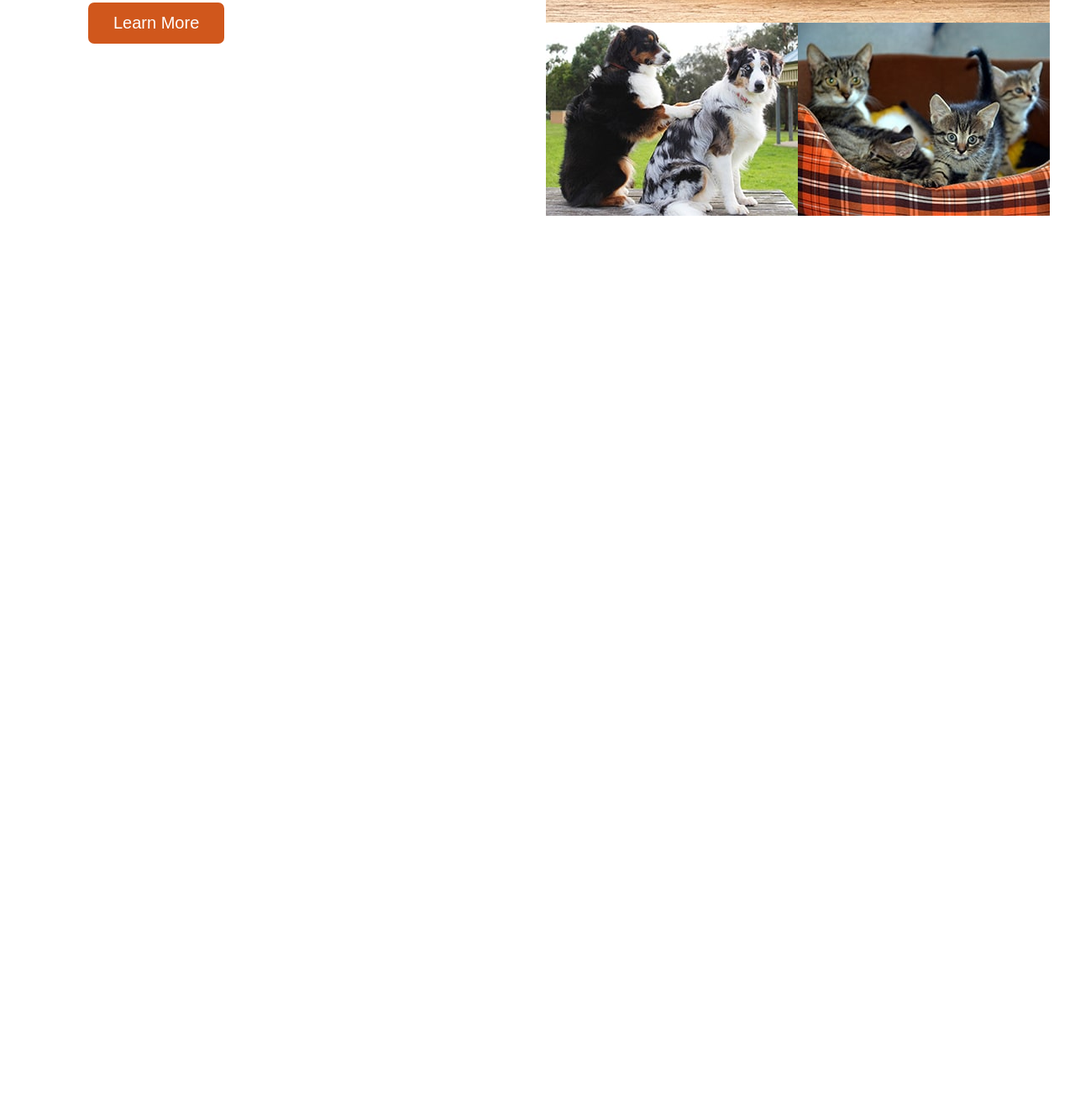
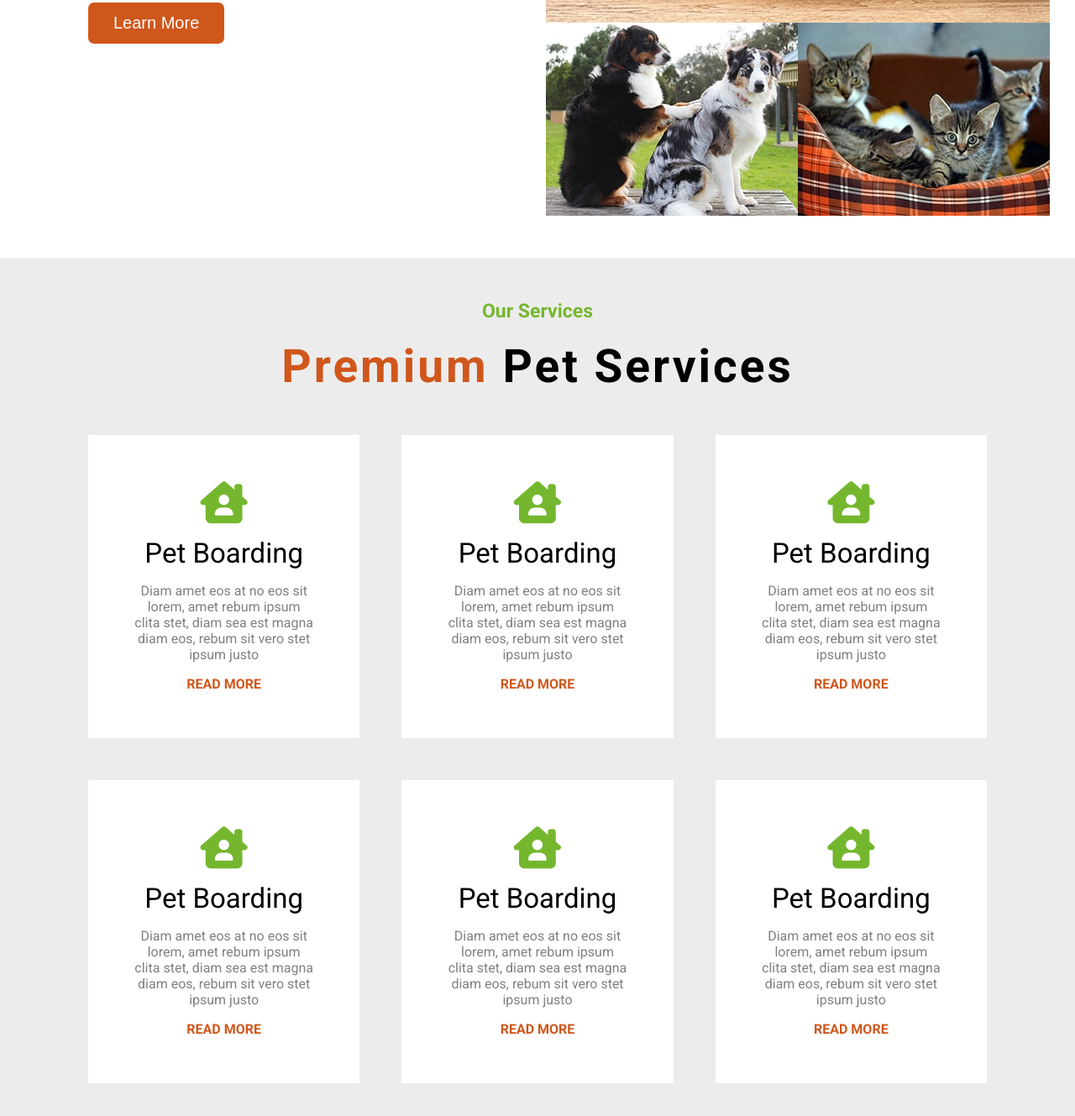
Before and after one commit to NoorHaan25/PetLove, a plain HTML site: page index.html in a window 1280 px wide. Shown: the part 2060-3389 px from the top of the page at 84% size. Before the commit the page ends 2367 px from the top, so only its background shows below. Drawn offline with Linux system fonts and the light colour scheme; a web font is replaced by a local one.

Commit message:
Services

```diff
--- a/css/index.css
+++ b/css/index.css
@@ -9,6 +9,8 @@
 :root{
     --paddingTop:50px;
     --paddingBottom:50px;
+    --main-green-color:#74b72e;
+    --main-orange-color:#d0571c;
 }
 @media (min-width:768px) {
     .container{
@@ -490,19 +492,88 @@ body{
     .about .container .photos{
         display: flex;
         flex-direction: column;
-
+        gap: 15px;
     }
 }
 .about .container .photos img:first-child{
     grid-area: 1/1/2/3;
 }
-/* .about .container .photos img:nth-child(2){
-    width: 267.5px;
-}
-.about .container .photos img:last-child{
-    width: 267.5px;
-} */
-
 .about .container .photos > div{
     display: flex;
 }
+/* start services */
+.Services{
+    padding-top: var(--paddingTop);
+    padding-bottom: var(--paddingBottom);
+    background-color: #ececec;
+}
+.Services .container h6{
+    font-size: 23px;
+    text-align: center;
+    color: var(--main-green-color);
+    padding-bottom: 20px;
+}
+.Services .container > h1{
+    text-align: center;
+    font-size: 55px;
+    letter-spacing: 3px;
+}
+@media (max-width:992px) {
+    .Services .container > h1{
+        font-size: 33px;
+
+    }
+}
+.Services .container > h1 > span{
+    color: var(--main-orange-color);
+}
+.Services .container .Premium-Pet-Services{
+    padding-top: var(--paddingTop);
+    display: grid;
+    grid-template-columns: repeat(auto-fill , minmax(300px , 1fr));
+    gap: 50px;
+
+}
+@media (max-width:992px) {
+    .Services .container .Premium-Pet-Services{
+        display: flex;
+        flex-direction: column;
+    }
+}
+.Services .container .Premium-Pet-Services .pet{
+    display: flex;
+    flex-direction: column;
+    align-items: center;
+    gap: 16px;
+    background-color: white;
+    padding: 55px;
+}
+@media (max-width:992px) {
+    .Services .container .Premium-Pet-Services .pet{
+        padding: 26px 20px;
+        gap: 16px;
+
+    }
+}
+.Services .container .Premium-Pet-Services .pet > i{
+    font-size: 50px;
+    color: var(--main-green-color);
+}
+.Services .container .Premium-Pet-Services .pet h1{
+    font-weight: normal;
+    font-size: 33px;
+}
+@media (max-width:992px) {
+    .Services .container .Premium-Pet-Services .pet h1{
+        font-size: 29px;
+
+    }
+}
+.Services .container .Premium-Pet-Services .pet p{
+    color: gray;
+    text-align: center;
+}
+.Services .container .Premium-Pet-Services .pet a{
+    color: var(--main-orange-color);
+    font-weight: bold;
+}
--- a/index.html
+++ b/index.html
@@ -76,8 +76,8 @@
             <form action="">
                 <input type="text" name="" id="" placeholder="Your Name">
                 <input type="email" name="" id="" placeholder="Your Email">
-                <input type="date" name="" id="" placeholder="Reservation Time">
-                <input type="time" name="" id="">
+                <input type="text" name="date" id="" onfocus="(this.type='date')" placeholder="Reservation Date">
+                <input type="text" name="time" id="" onfocus="(this.type='time')" placeholder="Reservation Time">
                 <select name="Select A Service" id="">
                     <option value="Select A Service">Select A Service</option>
                     <option value="">Service 1</option>
@@ -150,7 +150,64 @@
             </div>
         </div>
     </div>
-
     <!-- end about -->
+    <!-- start Services -->
+    <div class="Services">
+        <div class="container">
+            <h6>Our Services</h6>
+            <h1><span>Premium</span> Pet Services</h1>
+            <div class="Premium-Pet-Services">
+                <div class="pet">
+                    <i class="fa-solid fa-house-chimney-user"></i>
+                    <h1>Pet Boarding</h1>
+                    <p>
+                        Diam amet eos at no eos sit lorem, amet rebum ipsum clita stet, diam sea est magna diam eos, rebum sit vero stet ipsum justo
+                    </p>
+                    <a href="#">READ MORE</a>
+                </div>
+                <div class="pet">
+                    <i class="fa-solid fa-house-chimney-user"></i>
+                    <h1>Pet Boarding</h1>
+                    <p>
+                        Diam amet eos at no eos sit lorem, amet rebum ipsum clita stet, diam sea est magna diam eos, rebum sit vero stet ipsum justo
+                    </p>
+                    <a href="#">READ MORE</a>
+                </div>
+                <div class="pet">
+                    <i class="fa-solid fa-house-chimney-user"></i>
+                    <h1>Pet Boarding</h1>
+                    <p>
+                        Diam amet eos at no eos sit lorem, amet rebum ipsum clita stet, diam sea est magna diam eos, rebum sit vero stet ipsum justo
+                    </p>
+                    <a href="#">READ MORE</a>
+                </div>
+                <div class="pet">
+                    <i class="fa-solid fa-house-chimney-user"></i>
+                    <h1>Pet Boarding</h1>
+                    <p>
+                        Diam amet eos at no eos sit lorem, amet rebum ipsum clita stet, diam sea est magna diam eos, rebum sit vero stet ipsum justo
+                    </p>
+                    <a href="#">READ MORE</a>
+                </div>
+                <div class="pet">
+                    <i class="fa-solid fa-house-chimney-user"></i>
+                    <h1>Pet Boarding</h1>
+                    <p>
+                        Diam amet eos at no eos sit lorem, amet rebum ipsum clita stet, diam sea est magna diam eos, rebum sit vero stet ipsum justo
+                    </p>
+                    <a href="#">READ MORE</a>
+                </div>
+                <div class="pet">
+                    <i class="fa-solid fa-house-chimney-user"></i>
+                    <h1>Pet Boarding</h1>
+                    <p>
+                        Diam amet eos at no eos sit lorem, amet rebum ipsum clita stet, diam sea est magna diam eos, rebum sit vero stet ipsum justo
+                    </p>
+                    <a href="#">READ MORE</a>
+                </div>
+            </div>
+        </div>
+    </div>
+    <!-- end Services -->
 </body>
 </html>
```
